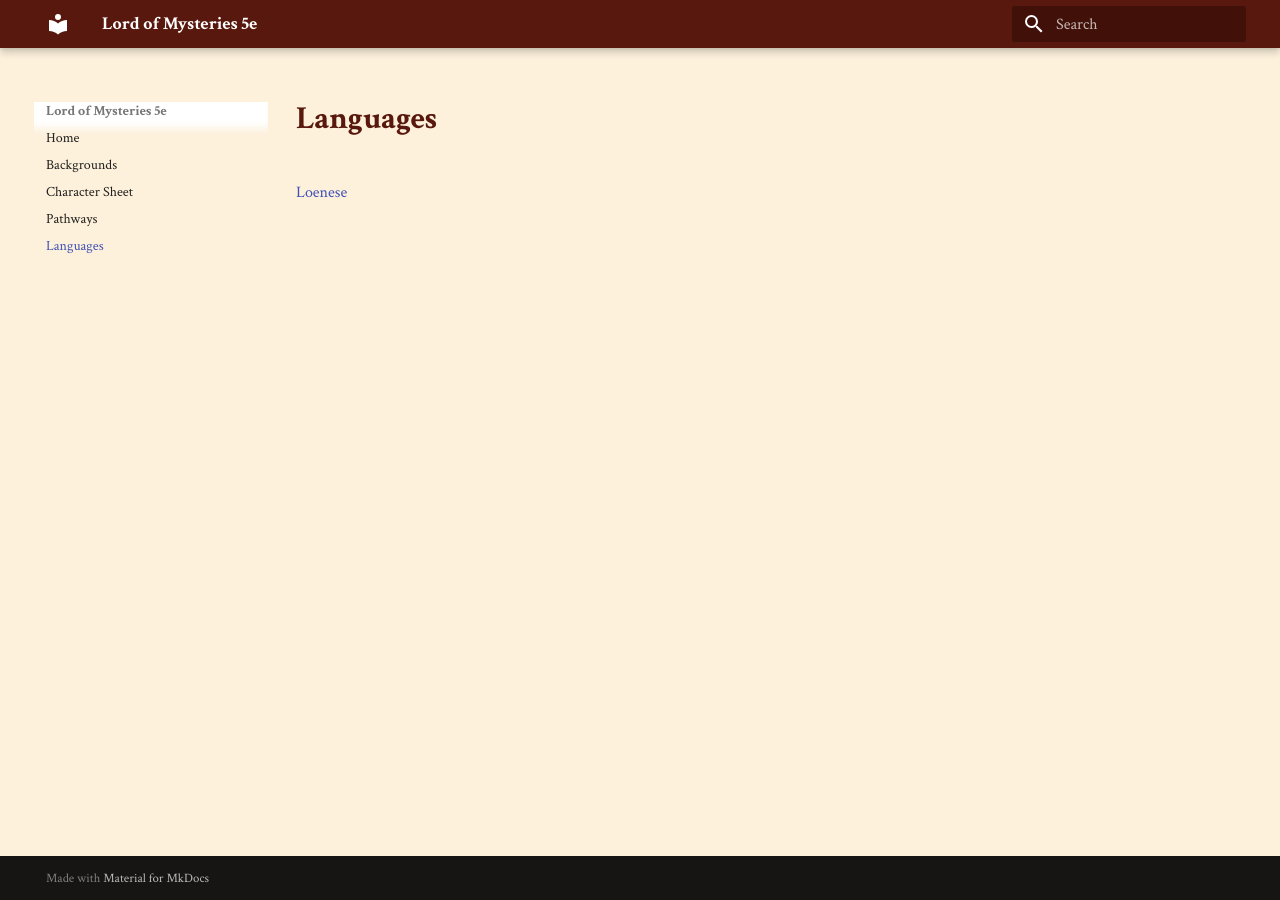
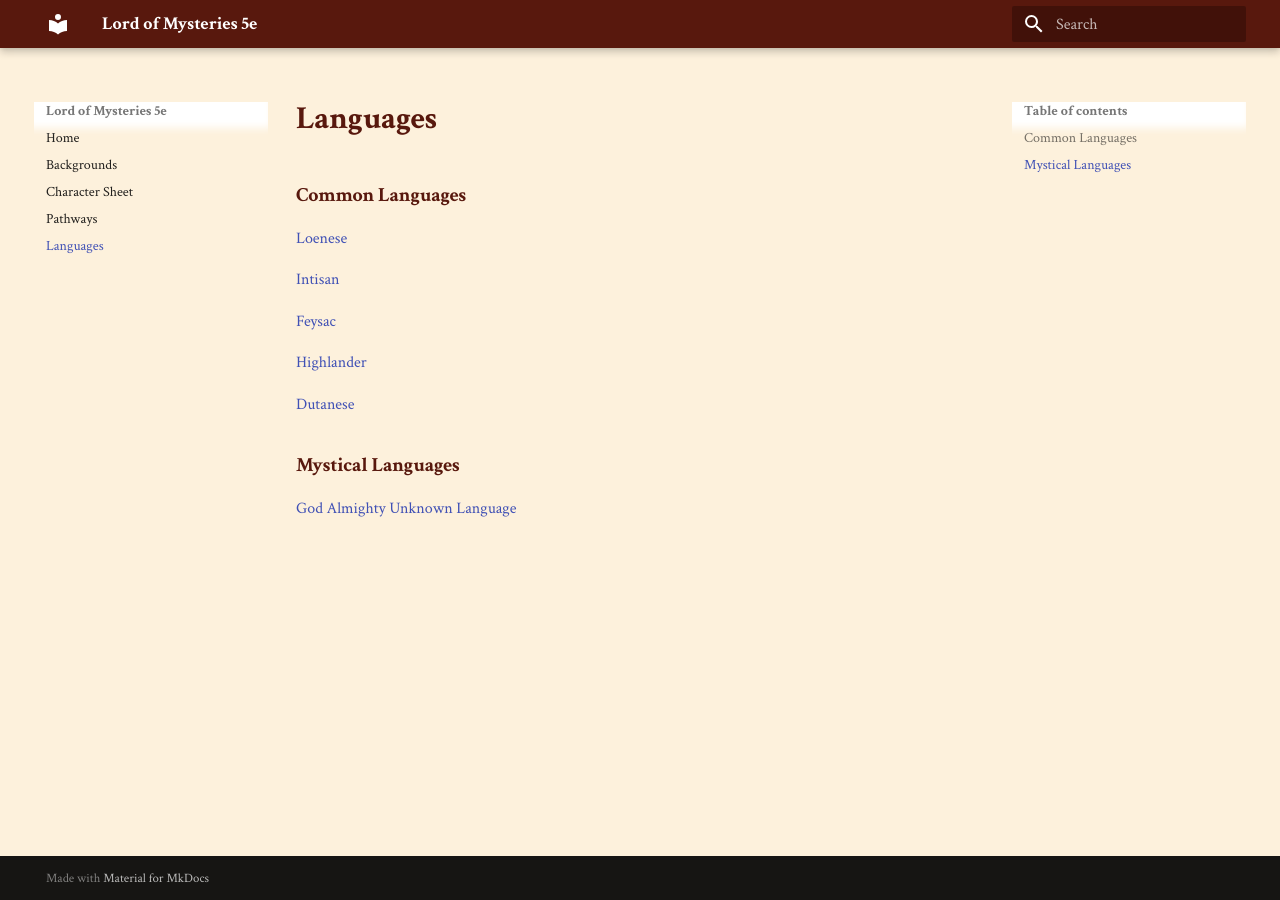
Before and after one commit to TwilightHermit/lotm-wiki, an MkDocs documentation site: the page built from docs/languages.md, in a window 1280 px wide. Built offline with MkDocs 1.6.1 and Material for MkDocs 9.7.7, drawn with Linux system fonts in a browser that asks for light colours.

Commit message:
Add sections for Common and Mystical Languages

```diff
--- a/docs/languages.md
+++ b/docs/languages.md
@@ -1,3 +1,18 @@
 # Languages
 
+
+### Common Languages
+
 [Loenese](languages/Loenese.md)
+
+[Intisan](languages/Intisan.md)
+
+[Feysac](languages/Feysac.md)
+
+[Highlander](languages/Highlander.md)
+
+[Dutanese](languages/Dutanese.md)
+
+### Mystical Languages
+
+[God Almighty Unknown Language](languages/God Almighty Unknown Language.md)
```
